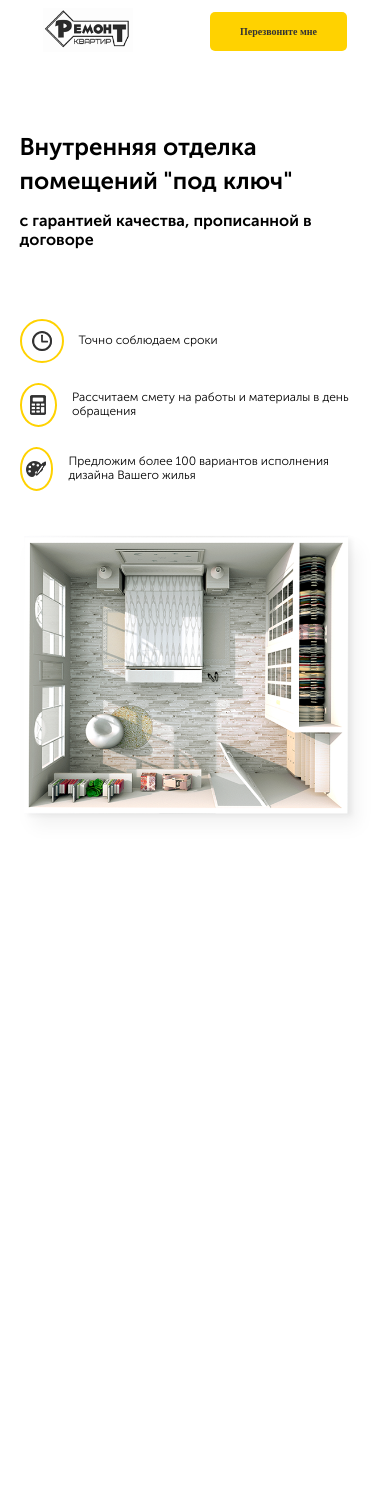
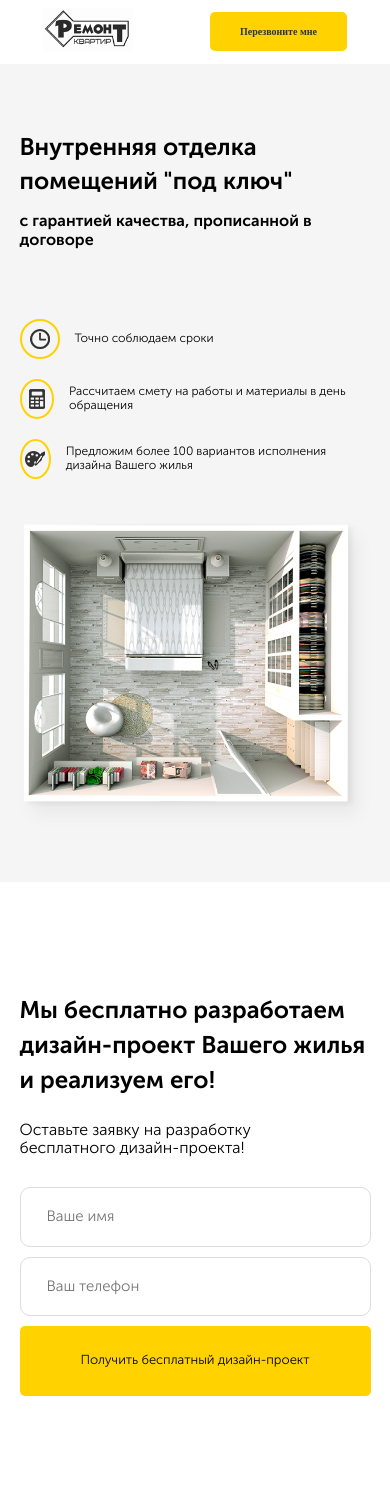
Before and after one commit to Morphius-IG/web-start-adaptive-practice, a PHP site: page / in a window 390 px wide. Before the commit the page ends 818 px from the top, so only its background shows below. Run offline with PHP 8.4, Linux system fonts and the light colour scheme.

Commit message:
Сверстан блок с предложениями по дизайн-проекту, добавлены эффекты наведения на кнопки, сделан адаптив на первые два блока

```diff
--- a/src/css/_hero.css
+++ b/src/css/_hero.css
@@ -14,6 +14,7 @@
 }
 .hero {
   padding: 50px 0;
+  background-color: #f5f5f5;
 }
 .hero-block {
   display: flex;
@@ -21,7 +22,7 @@
 .hero-text {
   align-self: start;
   flex-basis: 50%;
-  padding-right: 140px;
+  padding-right: 100px;
 }
 .hero-text__title {
   font-size: 41px;
@@ -45,6 +46,9 @@
   display: flex;
   align-items: center;
   margin-bottom: 25px;
+}
+.hero-list__item:last-child {
+  margin-bottom: 0;
 }
 .hero-list__image {
   width: 40px;
--- a/src/css/style.css
+++ b/src/css/style.css
@@ -1,3 +1,6 @@
+* {
+  box-sizing: border-box;
+}
 body {
   font-family: 'Museo Sans Light', sans-serif;
   font-weight: 300;
@@ -14,6 +17,28 @@ img {
   background-color: #ffd200;
   border: none;
   padding: 18px 30px;
+}
+.button:hover {
+  background-color: #ffdb33;
+  cursor: pointer;
+}
+.section {
+  padding: 90px 0;
+}
+.section-title {
+  font-size: 24px;
+  font-family: 'Museo Sans Bold', sans-serif;
+  font-weight: 700;
+}
+.section-subitle {
+  display: block;
+  font-size: 16px;
+}
+.input {
+  border: 1px solid #dddddd;
+  padding: 20px 26px;
+  font-size: 15px;
+  border-radius: 10px;
 }
 @media (max-width: 1200px) {
   .container {
@@ -35,6 +60,20 @@ img {
     border-radius: 5px;
     background-color: #ffd200;
   }
+}
+@font-face {
+  font-family: 'Museo Sans Light';
+  src: url('../fonts/MuseoSansCyrl-300.eot');
+  src: url('../fonts/MuseoSansCyrl-300.eot?#iefix') format('embedded-opentype'), url('../fonts/MuseoSansCyrl-300.woff') format('woff'), url('../fonts/MuseoSansCyrl-300.ttf') format('truetype');
+  font-weight: normal;
+  font-style: normal;
+}
+@font-face {
+  font-family: 'Museo Sans Bold';
+  src: url('../fonts/MuseoSansCyrl-700.eot');
+  src: url('../fonts/MuseoSansCyrl-700.eot?#iefix') format('embedded-opentype'), url('../fonts/MuseoSansCyrl-700.woff') format('woff'), url('../fonts/MuseoSansCyrl-700.ttf') format('truetype');
+  font-weight: normal;
+  font-style: normal;
 }
 /* Импорт стилей шапки */
 .navbar {
@@ -113,6 +152,7 @@ img {
 /* Импорт стилей главной (первого экрана) страницы */
 .hero {
   padding: 50px 0;
+  background-color: #f5f5f5;
 }
 .hero-block {
   display: flex;
@@ -144,6 +184,9 @@ img {
   display: flex;
   align-items: center;
   margin-bottom: 25px;
+}
+.hero-list__item:last-child {
+  margin-bottom: 0;
 }
 .hero-list__image {
   width: 40px;
@@ -188,17 +231,66 @@ img {
     margin-right: 15px;
   }
 }
-@font-face {
-  font-family: 'Museo Sans Light';
-  src: url('../fonts/MuseoSansCyrl-300.eot');
-  src: url('../fonts/MuseoSansCyrl-300.eot?#iefix') format('embedded-opentype'), url('../fonts/MuseoSansCyrl-300.woff') format('woff'), url('../fonts/MuseoSansCyrl-300.ttf') format('truetype');
-  font-weight: normal;
-  font-style: normal;
+.offer {
+  background: url('../img/offer/offer-bg.png') no-repeat;
+  background-size: 50%;
+  background-position: center right;
+  position: relative;
 }
-@font-face {
-  font-family: 'Museo Sans Bold';
-  src: url('../fonts/MuseoSansCyrl-700.eot');
-  src: url('../fonts/MuseoSansCyrl-700.eot?#iefix') format('embedded-opentype'), url('../fonts/MuseoSansCyrl-700.woff') format('woff'), url('../fonts/MuseoSansCyrl-700.ttf') format('truetype');
-  font-weight: normal;
-  font-style: normal;
+.offer::before {
+  content: "";
+  width: 50%;
+  height: 100%;
+  position: absolute;
+  background-color: white;
+  top: 0;
+  left: 0;
 }
+.offer-block {
+  position: relative;
+  width: 50%;
+  padding-right: 90px;
+}
+.offer__title {
+  max-width: 360px;
+  line-height: 35px;
+  margin-bottom: 24px;
+}
+.offer__subtitle {
+  display: block;
+  max-width: 250px;
+  margin-bottom: 30px;
+}
+.offer__input {
+  margin-bottom: 30px;
+  width: 240px;
+}
+.offer__input:first-child {
+  margin-right: 10px;
+}
+.offer__button {
+  width: 100%;
+  min-height: 70px;
+}
+@media (max-width: 1200px) {
+  .offer {
+    background-size: cover;
+  }
+  .offer__input {
+    width: 100%;
+    margin-bottom: 10px;
+  }
+  .offer__button {
+    font-size: 13px;
+  }
+}
+@media (max-width: 768px) {
+  .offer {
+    background: #fff;
+  }
+  .offer-block {
+    width: 100%;
+    padding-right: 0;
+  }
+}
+/* Импорт стилей формы предложения */
--- a/src/index.html
+++ b/src/index.html
@@ -71,6 +71,29 @@
     </section>
     <!-- /.hero -->
 
+    <section class="offer section">
+      <div class="container">
+        <div class="offer-block">
+          <h2 class="section-title offer__title">Мы бесплатно разработаем дизайн-проект Вашего жилья и реализуем его!
+            </h2>
+          <!-- /.section-title -->
+          <span class="section-subtitle offer__subtitle">Оставьте заявку на разработку бесплатного дизайн-проекта!</span>
+          <!-- /.section-subtitle -->
+            <form action="" class="form offer__form">
+              <input type="text" class="input offer__input" placeholder="Ваше имя">
+              <input type="tel" class="input offer__input" placeholder="Ваш телефон">
+              <button class="button offer__button">Получить бесплатный дизайн-проект</button>
+            </form>
+            <!-- /.form offer__form -->
+
+        </div>
+      </div>
+        <!-- /.container -->
+      </section>
+      <!-- /.offer -->
+
+
+
   </main>
 
 
--- a/src/less/_colors.less
+++ b/src/less/_colors.less
@@ -1,2 +1,4 @@
 @main-color: rgb(255, 210, 0);
 @text-color: rgb(51, 51, 51);
+@secondary: #f5f5f5;
+@border-input: #dddddd;
--- a/src/less/_interface.less
+++ b/src/less/_interface.less
@@ -1,4 +1,9 @@
 // out: false
+
+* {
+  box-sizing: border-box;
+}
+
 body {
  .reg;
 }
@@ -17,7 +22,35 @@ img {
   background-color: @main-color;
   border: none;
   padding: 18px 30px;
+  &:hover {
+    background-color: lighten(@main-color, 10%);
+    cursor: pointer;
+    }
   }
+
+.section {
+  padding: 90px 0;
+  &-title {
+    font-size: 24px;
+    .bold;
+    }
+  &-subitle {
+    display: block;
+    font-size: 16px;
+  }
+}
+
+.input {
+  border: 1px solid @border-input;
+  padding: 20px 26px;
+  font-size: 15px;
+  border-radius: 10px;
+}
+
+
+
+
+
 
 
 @media (max-width: 1200px) {
--- a/src/less/blocks/_hero.less
+++ b/src/less/blocks/_hero.less
@@ -3,6 +3,7 @@
 
 .hero {
   padding: 50px 0;
+  background-color: @secondary;
   &-block {
     display: flex;
   }
@@ -10,7 +11,7 @@
   &-text {
     align-self: start;
     flex-basis: 50%;
-    padding-right: 140px;
+    padding-right: 100px;
     &__title {
       font-size: 41px;
       line-height: 55px;
@@ -32,6 +33,9 @@
       display: flex;
       align-items: center;
       margin-bottom: 25px;
+      &:last-child {
+        margin-bottom: 0;
+      }
     }
     &__image {
       width: 40px;
@@ -93,7 +97,3 @@
 
 
 }
-
-@media (max-width: 567px) {
-
-  }
--- /dev/null
+++ b/src/less/blocks/_offer.less
@@ -0,0 +1,66 @@
+.offer {
+  background: url('../img/offer/offer-bg.png') no-repeat;
+  background-size: 50%;
+  background-position: center right;
+  position: relative;
+    &::before {
+      content: "";
+      width: 50%;
+      height: 100%;
+      position: absolute;
+      background-color: white;
+      top: 0;
+      left: 0;
+    }
+
+  &-block {
+    position: relative;
+    width: 50%;
+    padding-right: 90px;
+  }
+  &__title {
+    max-width: 360px;
+    line-height: 35px;
+    margin-bottom: 24px;
+  }
+  &__subtitle {
+    display: block;
+    max-width: 250px;
+    margin-bottom: 30px;
+  }
+  &__input {
+    margin-bottom: 30px;
+    width: 240px;
+    &:first-child {
+      margin-right: 10px;
+    }
+  }
+  &__button {
+    width: 100%;
+    min-height: 70px;
+  }
+}
+
+@media (max-width: 1200px) {
+  .offer {
+    background-size: cover;
+    &__input {
+      width: 100%;
+      margin-bottom: 10px;
+    }
+    &__button {
+      font-size: 13px;
+    }
+  }
+}
+
+
+@media (max-width: 768px) {
+  .offer {
+    background: #fff;
+    &-block {
+      width: 100%;
+      padding-right: 0;
+    }
+  }
+}
--- a/src/less/style.less
+++ b/src/less/style.less
@@ -1,10 +1,13 @@
 
 @import "_interface";
+@import "_fonts";
+
 
 /* Импорт стилей шапки */
 @import "blocks/_navbar";
+
 /* Импорт стилей главной (первого экрана) страницы */
 @import "blocks/_hero";
 
-
- @import "_fonts";
+@import "blocks/_offer";
+/* Импорт стилей формы предложения */
```
Also changed, not shown: src/css/_offer.css (added, +62 -0 lines), src/img/offer/offer-bg.png (added).
